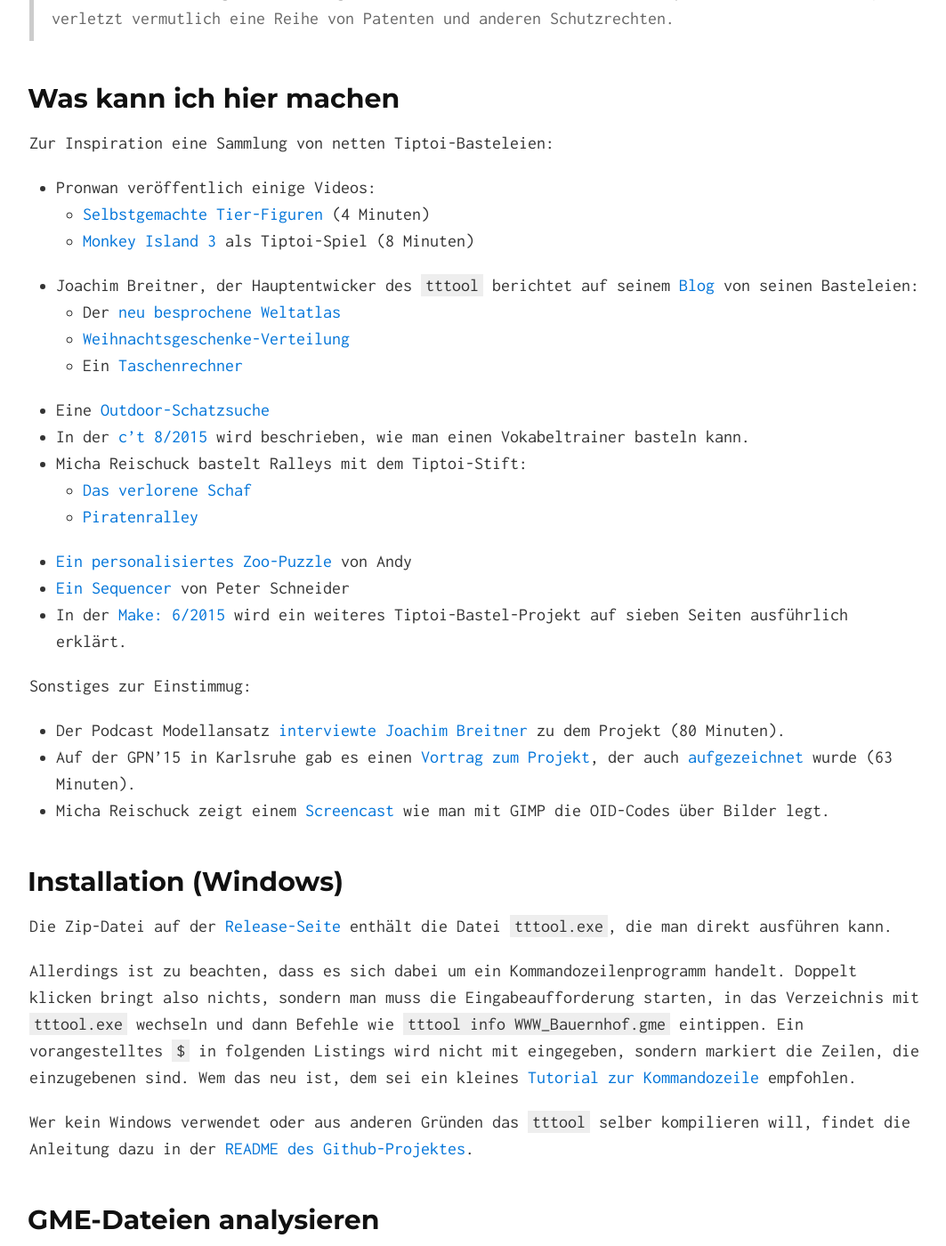
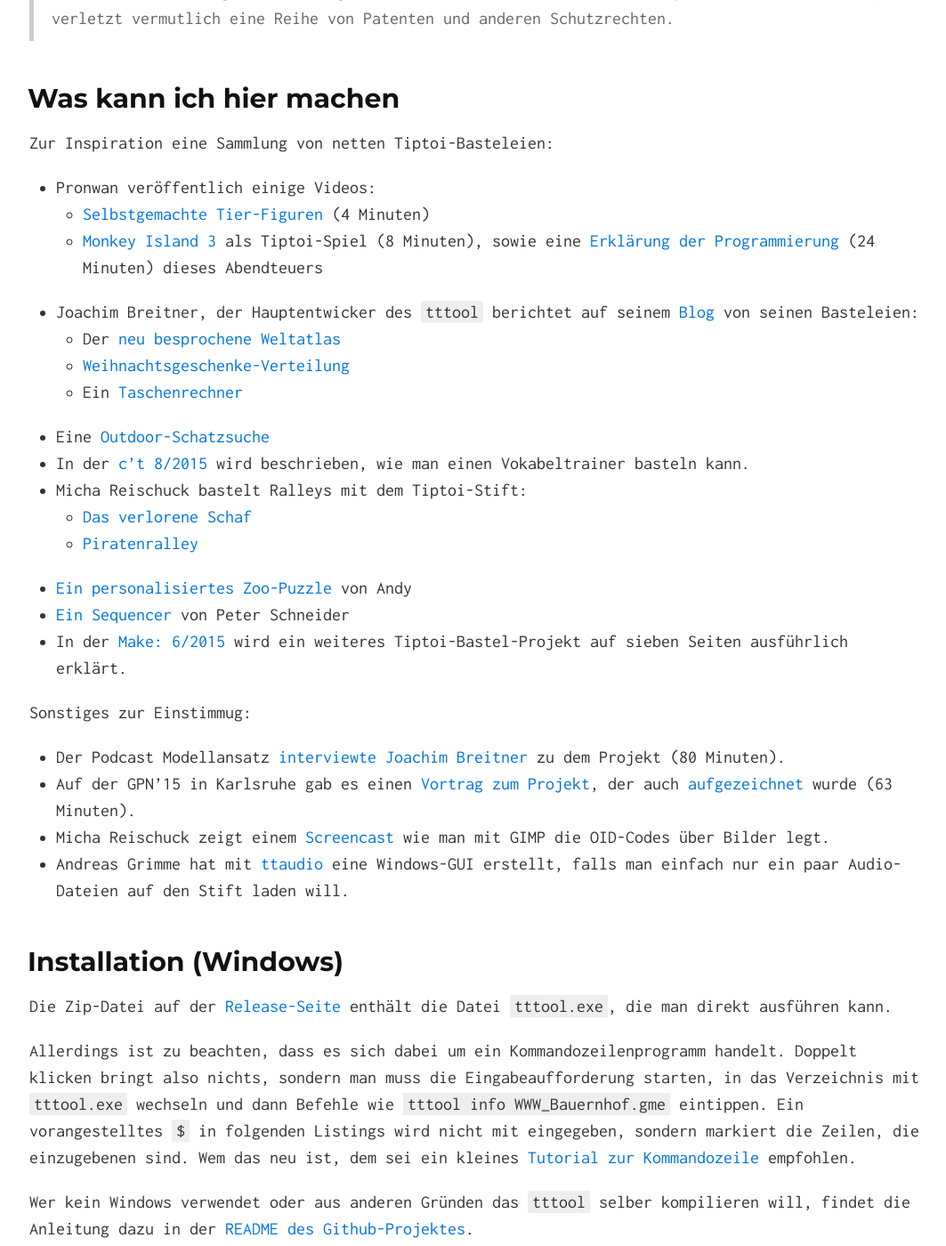
Before and after one commit to entropia/tip-toi-reveng, a Jekyll site: the page built from index.md, in a window 1280 px wide and 1400 px high, scrolled down 442 px. Shown: the whole window at 89% size, without its empty margins (107-1170 px from the left). Built offline with Jekyll 4.4.1, drawn with Linux system fonts in a browser that asks for light colours.

Commit message:
Video und ttaudio

```diff
--- a/index.md
+++ b/index.md
@@ -20,7 +20,7 @@
 
  * Pronwan veröffentlich einige Videos:
    * [Selbstgemachte Tier-Figuren] (4 Minuten)
-   * [Monkey Island 3] als Tiptoi-Spiel (8 Minuten)
+   * [Monkey Island 3] als Tiptoi-Spiel (8 Minuten), sowie eine [Erklärung der Programmierung] (24 Minuten) dieses Abendteuers
  * Joachim Breitner, der Hauptentwicker des `tttool` berichtet auf seinem [Blog] von seinen Basteleien:
    * Der [neu besprochene Weltatlas]
    * [Weihnachtsgeschenke-Verteilung]
@@ -37,6 +37,7 @@
 
 [Selbstgemachte Tier-Figuren]: https://www.youtube.com/watch?v=Yic57Y9VORA
 [Monkey Island 3]: https://www.youtube.com/watch?v=UieoGOHULVw
+[Erklärung der Programmierung]: https://www.youtube.com/watch?v=xlUr1eZKhWw
 [Blog]: https://www.joachim-breitner.de/blog/
 [neu besprochene Weltatlas]: https://www.joachim-breitner.de/blog/641-Personalisierte_Tip-Toi-Datei_als_Geschenk
 [Weihnachtsgeschenke-Verteilung]: https://www.joachim-breitner.de/blog/666-Geschenke_mit_dem_Tiptoi-Stift_verteilen
@@ -47,6 +48,7 @@
  * Der Podcast Modellansatz [interviewte Joachim Breitner](http://modellansatz.de/papierrechner) zu dem Projekt (80 Minuten).
  * Auf der GPN'15 in Karlsruhe gab es einen [Vortrag zum Projekt](https://entropia.de/GPN15:Der_Tiptoi-Stift), der auch [aufgezeichnet](https://media.ccc.de/browse/conferences/gpn/gpn15/gpn15-6687-der_tiptoi-stift.html#video) wurde (63 Minuten).
  * Micha Reischuck zeigt einem [Screencast](https://youtu.be/QtdlwmKgg70) wie man mit GIMP die OID-Codes über Bilder legt.
+ * Andreas Grimme hat mit [ttaudio](https://github.com/sidiandi/ttaudio#readme) eine Windows-GUI erstellt, falls man einfach nur ein paar Audio-Dateien auf den Stift laden will.
 
 ## Installation (Windows)
 
```
